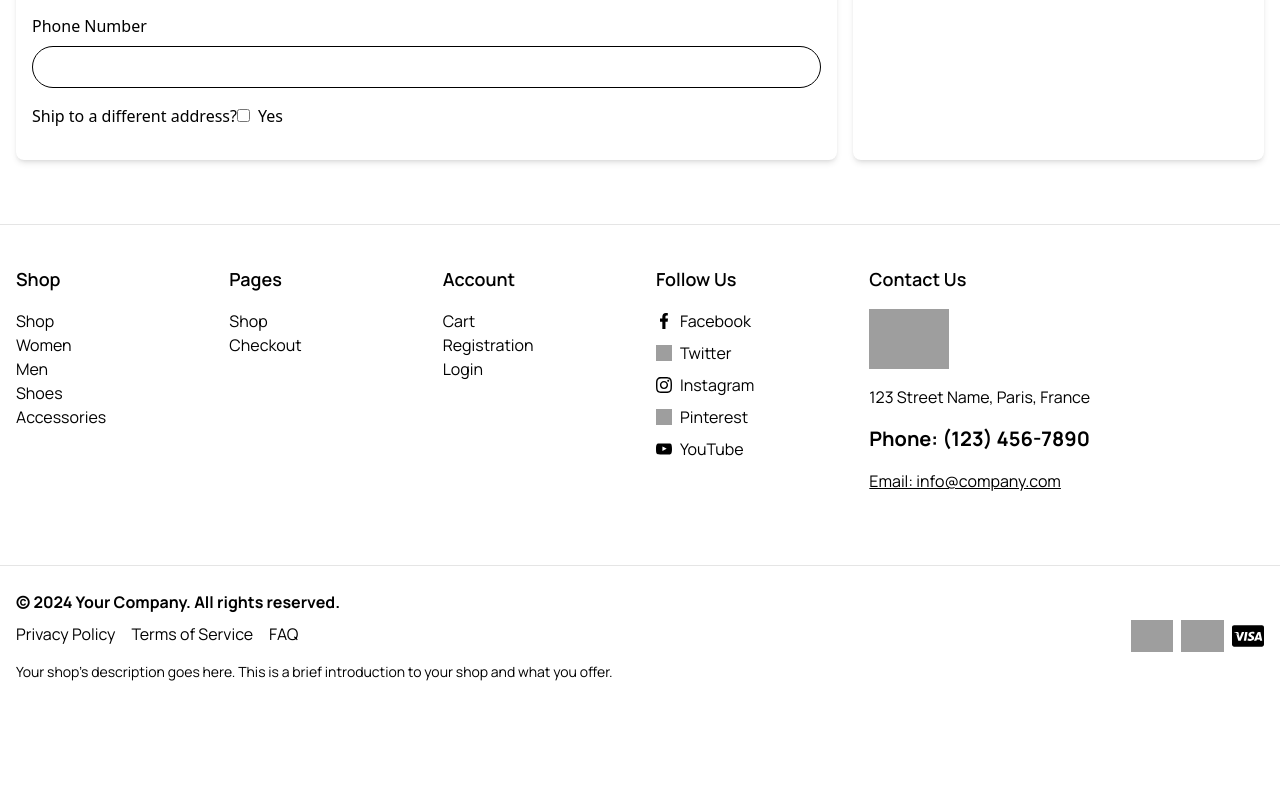
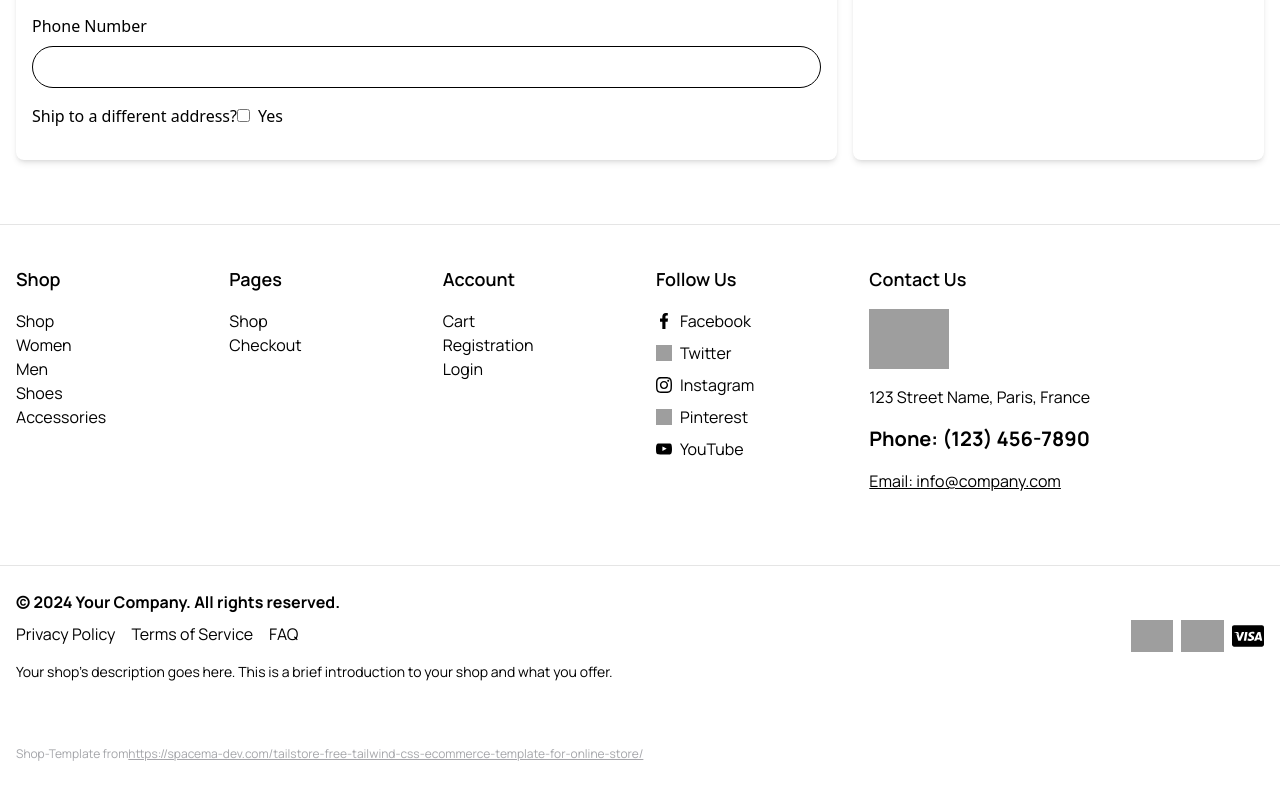
Before and after one commit to dominikbauer/a11y-workflows, a React (Create React App) app: page /#/checkout in a window 1280 px wide. Shown: the part 712-1512 px from the top of the page. Before the commit the page ends 1418 px from the top, so only its background shows below. Built offline with nearby package versions, Linux system fonts and the light colour scheme; grey boxes are pictures that could not be loaded.

Commit message:
add template link to footer

```diff
--- a/src/components/footer.tsx
+++ b/src/components/footer.tsx
@@ -180,6 +180,20 @@ export const Footer = () => {
           </div>
         </div>
       </div>
+
+      <div className="container mx-auto px-4 py-10">
+        <p className="text-xs text-gray-txt text-opacity-50">
+          Shop-Template from
+          <a
+            href="https://spacema-dev.com/tailstore-free-tailwind-css-ecommerce-template-for-online-store/"
+            target="_blank"
+            rel="noopener noreferrer"
+            className="underline"
+          >
+            https://spacema-dev.com/tailstore-free-tailwind-css-ecommerce-template-for-online-store/
+          </a>
+        </p>
+      </div>
     </footer>
   );
 };
```
